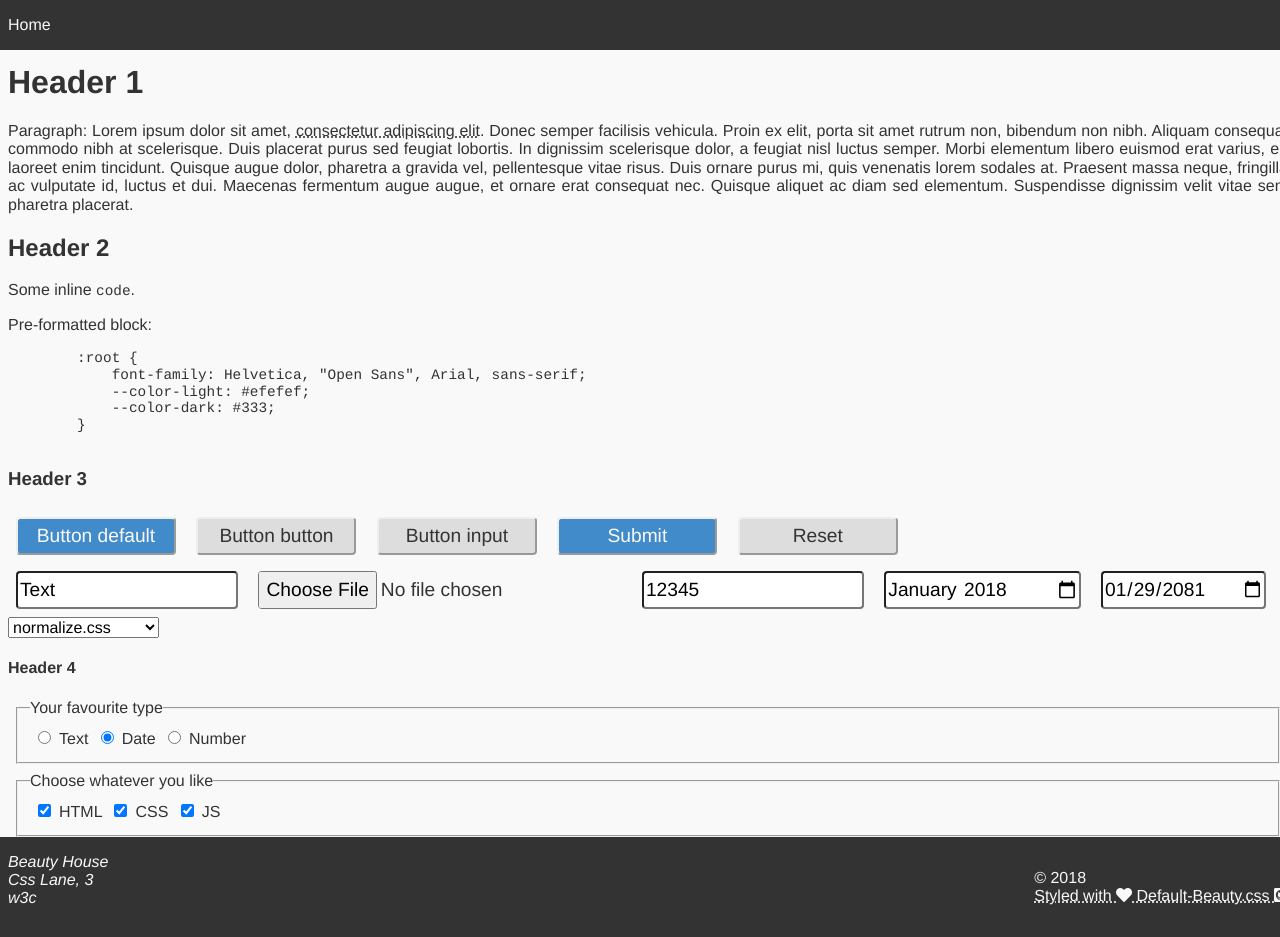
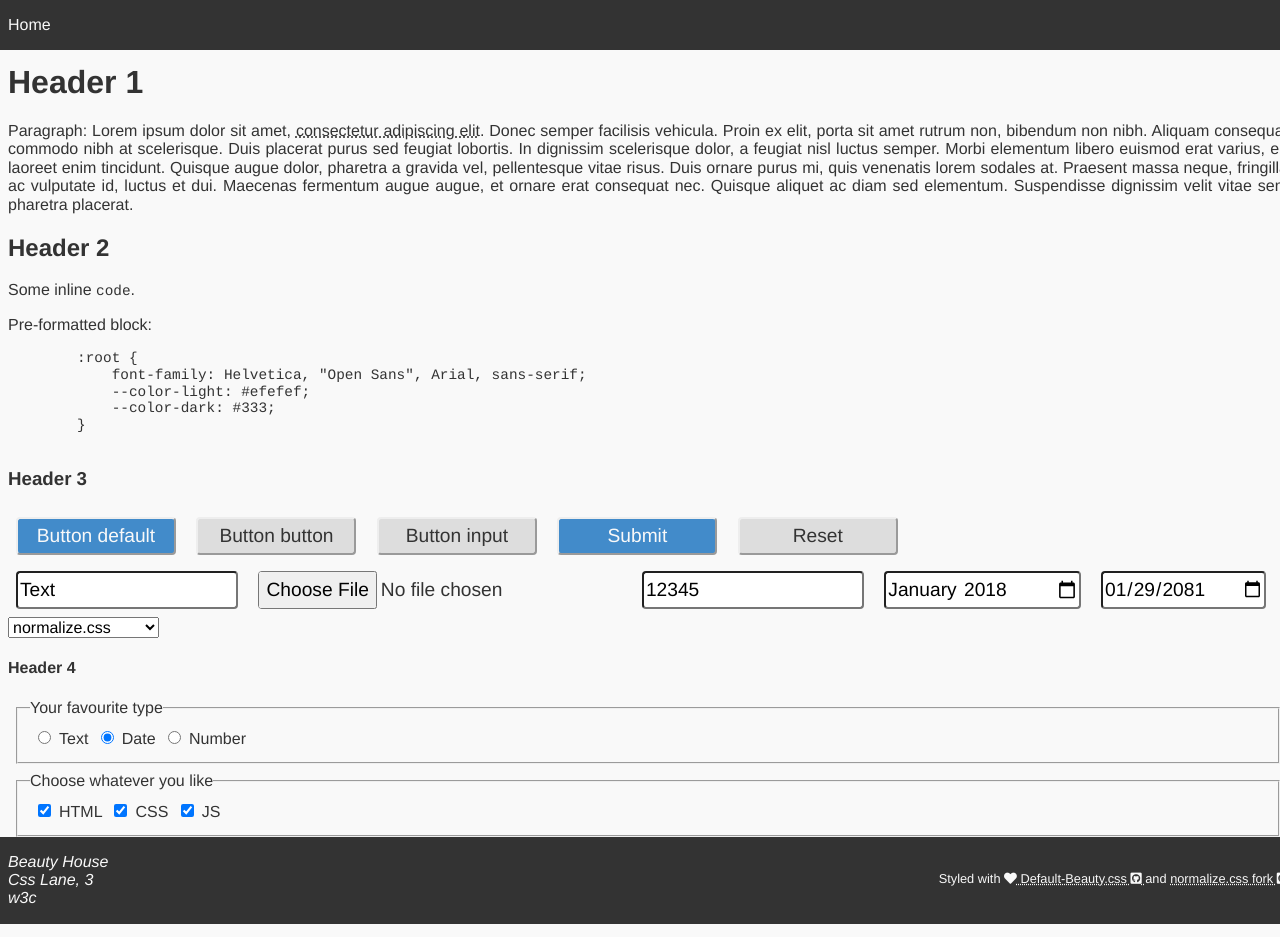
Before and after one commit to OleksiyRudenko/default-beauty.css, a plain HTML site: page index.html in a window 1280 px wide. Drawn offline with nearby package versions, Linux system fonts and the light colour scheme; a web font is replaced by a local one.

Commit message:
Add reference to normalize.css fork
Resolves #8

```diff
--- a/index.html
+++ b/index.html
@@ -83,10 +83,14 @@
         w3c
     </address>
     <p>
-        © 2018<br/>
-        <a href="https://github.com/OleksiyRudenko/default-beauty.css">
-            Styled with <i class="fas fa-heart"></i> Default-Beauty.css <i class="fab fa-github-square"></i>
+        <small>Styled with
+        <a href="https://github.com/OleksiyRudenko/default-beauty.css" target="_blank">
+            <i class="fas fa-heart"></i> Default-Beauty.css <i class="fab fa-github-square"></i>
         </a>
+        and
+        <a href="https://github.com/OleksiyRudenko/normalize.css" target="_blank">
+            normalize.css fork <i class="fab fa-github-square"></i>
+        </a></small>
     </p>
 </footer>
 </body>
```
Also changed, not shown: README.md.
